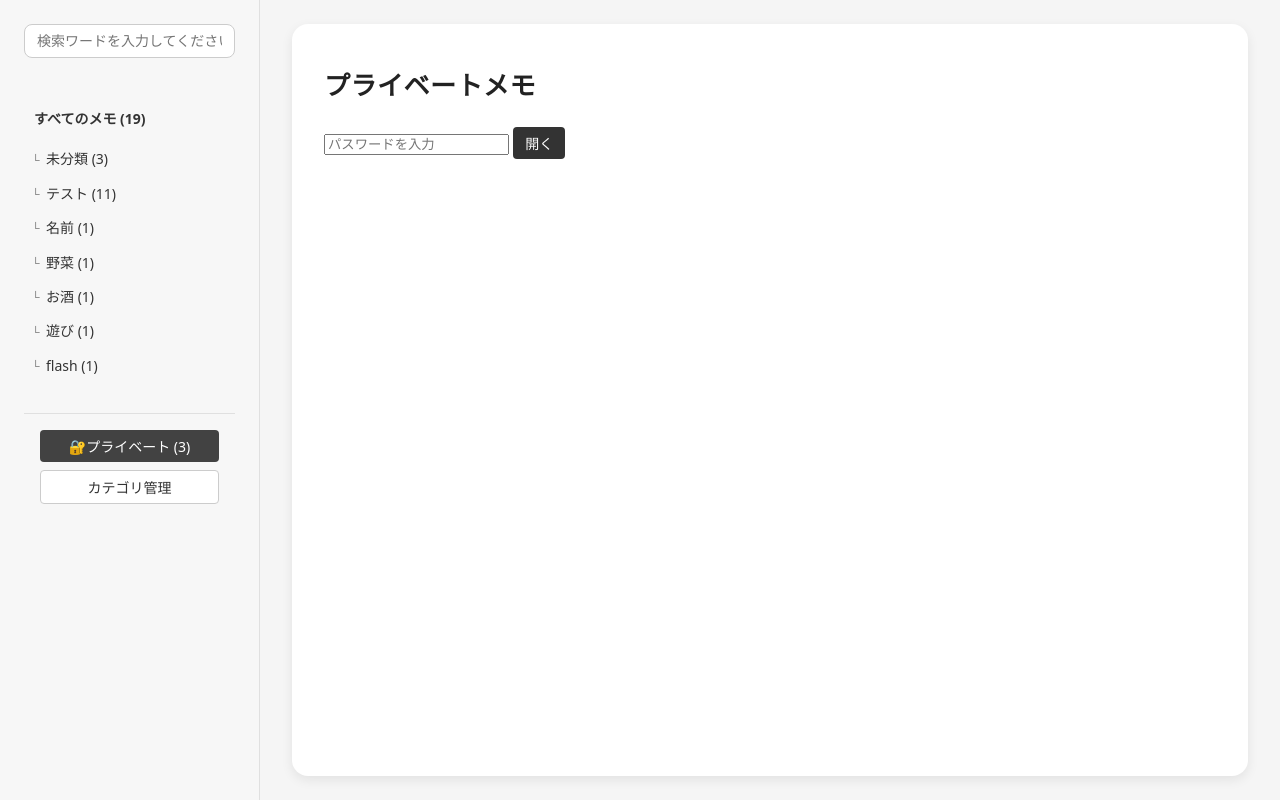
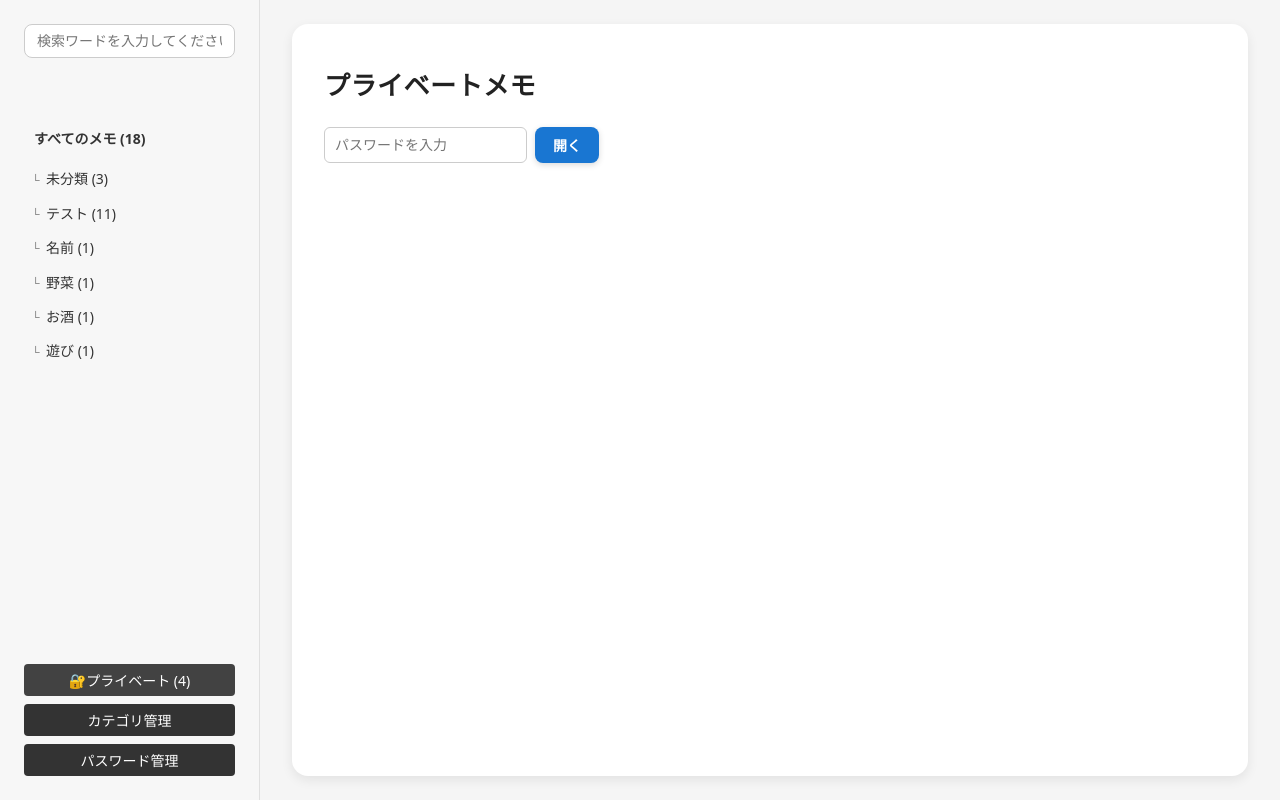
Before and after one commit to yuuki-hiroshima/memo-application, a Flask app: page /private in a window 1280 px wide. Run offline with Flask 3, Linux system fonts and the light colour scheme.

Commit message:
パスワード変更機能実装

```diff
--- a/data/memos.json
+++ b/data/memos.json
@@ -193,8 +193,8 @@
     "title": "flashの確認",
     "body": "flashの確認",
     "category": "flash",
-    "is_private": false,
+    "is_private": true,
     "created_at": "2025-12-03T22:14:40.544213",
-    "updated_at": "2025-12-03T22:14:57.686667"
+    "updated_at": "2025-12-04T21:46:42.107642"
   }
 ]
--- /dev/null
+++ b/data/settings.json
@@ -0,0 +1,3 @@
+{
+  "private_password": "0000"
+}
--- a/json_io.py
+++ b/json_io.py
@@ -6,6 +6,7 @@ import json
 BASE_DIR = os.path.dirname(os.path.abspath(__file__))
 MEMOS_PATH = os.path.join(BASE_DIR, "data", "memos.json")
 CATEGORIES_PATH = os.path.join(BASE_DIR, "data", "categories.json")
+SETTINGS_PATH = os.path.join(BASE_DIR, "data", "settings.json")
 
 def load_memos(filepath):
     try:
@@ -69,3 +70,35 @@ def save_categories(filepath, category_list):
 
     except Exception as e:
         print(f"書き込み中にエラーが起きました: {e}")
+
+
+def load_settings(filepath):
+    """アプリ全体の設定（辞書）を読み込む。なければ空の dict を返す。"""
+    try:
+        with open(filepath, "r", encoding="utf-8") as f:
+           settings = json.load(f)
+           if not isinstance(settings, dict):
+               return {}
+           return settings
+    except FileNotFoundError:
+        return {}
+    except json.JSONDecodeError as e:
+        print(f"settings.json のデータが破損しています: {e}")
+        return {}
+    except Exception as e:
+        print(f"設定ロード中にエラーが発生しました: {e}")
+        return {}
+
+def save_settings(filepath, settings_dict):
+    """設定を辞書のまま JSON に保存する。"""
+    try:
+        dirpath = os.path.dirname(filepath)
+        os.makedirs(dirpath, exist_ok=True)
+        tmp_path = os.path.join(dirpath, ".settings.tmp")
+
+        with open(tmp_path, "w", encoding="utf-8") as f:
+            json.dump(settings_dict, f, ensure_ascii=False, indent=2)
+
+        os.replace(tmp_path, filepath)
+    except Exception as e:
+        print(f"設定書き込み中にエラーが起きました: {e}")
--- a/static/style.css
+++ b/static/style.css
@@ -18,6 +18,8 @@ body {
   padding: 24px;
   box-sizing: border-box;
   border-right: 1px solid #e0e0e0;
+  display: flex;
+  flex-direction: column;
 }
 
 /* サイドバー内の検索ボックス */
@@ -43,6 +45,8 @@ body {
   padding: 0;
   margin: 16px 0 0;
   font-size: 14px;
+  flex: 1;
+  overflow-y: auto;
 }
 
 /* すべてのメモ部分 */
@@ -427,13 +431,6 @@ table td {
   text-align: center;
 }
 
-/* サイドバー下部のフッター */
-.sidebar-footer {
-  margin-top: 24px;
-  padding: 16px;
-  border-top: 1px solid #e0e0e0;
-}
-
 /* サイドバー用のカテゴリ管理ボタン */
 .sidebar-category-button {
   width: 100%;
@@ -444,10 +441,15 @@ table td {
 
 /* サイドバー下部のボタンエリア */
 .sidebar-footer {
-  margin-top: 32px;        /* フォルダリストとの間に十分な余白 */
+  margin-top: 16px;        /* フォルダリストとの間に十分な余白 */
   display: flex;
   flex-direction: column;  /* 上下に並べる */
   gap: 8px;                /* ボタン同士の間隔 */
+}
+
+.sidebar-footer-button {
+  width: 100%;
+  text-align: center;
 }
 
 /* 下部ボタンは横幅いっぱい & 中央寄せ */
@@ -475,3 +477,19 @@ table td {
 .sidebar-category-button:hover {
   background-color: #f5f5f5;
 }
+
+/* プライベート パスワード入力欄 */
+.private-password-input {
+  height: 36px;
+  padding: 0 10px;
+  border-radius: 6px;
+  border: 1px solid #ccc;
+  font-size: 14px;
+  box-sizing: border-box;
+}
+
+.private-password-form {
+  display: flex;
+  gap: 8px;
+  align-items: center;
+}
--- a/templates/private.html
+++ b/templates/private.html
@@ -18,9 +18,9 @@
 
   {# ロック中：パスワード入力フォームだけ表示 #}
   {% if not memos %}
-    <form method="POST" action="/private">
-      <input type="password" name="password" placeholder="パスワードを入力">
-      <button type="submit" class="button">開く</button>
+    <form method="POST" action="/private" class="private-password-form">
+      <input type="password" name="password" placeholder="パスワードを入力" class="private-password-input">
+      <button type="submit" class="button button-primary">開く</button>
     </form>
 
   {# ロック解除後：プライベートメモ一覧を表示 #}
--- a/templates/sidebar.html
+++ b/templates/sidebar.html
@@ -20,8 +20,7 @@
 </ul>
 
 <div class="sidebar-footer">
-  <a href="/private" class="button button-secondary">🔐プライベート ({{ private_count }})</a>
-  <a href="/categories" class="button sidebar-category-button">
-    カテゴリ管理
-  </a>
+  <a href="/private" class="button button-secondary sidebar-footer-button">🔐プライベート ({{ private_count }})</a>
+  <a href="/categories" class="button sidebar-footer-button">カテゴリ管理</a>
+  <a href="/password" class="button sidebar-footer-button">パスワード管理</a>
 </div>
--- a/web_app.py
+++ b/web_app.py
@@ -1,11 +1,10 @@
 from flask import Flask, request, render_template, redirect, flash, session
 from memo_core import create_memo, list_memos, update_memo, delete_memo, move_memos, rename_category, delete_category
-from json_io import MEMOS_PATH, CATEGORIES_PATH, load_memos, load_categories, save_categories
+from json_io import MEMOS_PATH, CATEGORIES_PATH, SETTINGS_PATH, load_memos, load_categories, save_categories, load_settings, save_settings
 import datetime
 
 app = Flask(__name__)
 app.secret_key = "my_secret_key"
-
 
 # sidebar
 def build_sidebar_context():
@@ -68,6 +67,26 @@ def build_sidebar_context():
         "sidebar_categories": sidebar_categories,
     }
 
+# load_private_password
+DEFAULT_PRIVATE_PASSWORD = "0000"
+def get_private_password():
+    """settings.json から現在のプライベートパスワードを取得。なければ初期値で作る。"""
+    settings = load_settings(SETTINGS_PATH)
+    pw = settings.get("private_password")
+
+    if not pw:
+        pw = DEFAULT_PRIVATE_PASSWORD
+        settings["private_password"] = pw
+        save_settings(SETTINGS_PATH, settings)
+
+    return pw
+
+# save_private_password
+def set_private_password(new_password: str):
+    """新しいパスワードを settings.json に保存する。"""
+    settings = load_settings(SETTINGS_PATH)
+    settings["private_password"] = new_password
+    save_settings(SETTINGS_PATH, settings)
 
 # add
 @app.route("/", methods=["GET"])
@@ -123,7 +142,7 @@ def show_memo_list():
     elif category == "未分類":
         target_memos = [
             m for m in public_memos
-            if not (m.get("category") or "").strip()
+            if (m.get("category") or "").strip() in ("", "未分類")
         ]
 
     else:
@@ -435,13 +454,42 @@ def show_categories():
         return redirect("/categories")
 
 
-PRIVATE_PASSWORD = "test"
+# パスワード変更画面（プライベートフォルダ用）
+@app.route("/password", methods=["GET", "POST"])
+def manege_password():
+    sidebar_ctx = build_sidebar_context()
+
+    if request.method == "GET":
+        return render_template("password.html", **sidebar_ctx)
+
+    current = (request.form.get("current_password") or "").strip()
+    new1 = (request.form.get("new_password") or "").strip()
+    new2 = (request.form.get("new_password_confirm") or "").strip()
+
+    if current != get_private_password():
+        flash("現在のパスワードが違います。")
+        return redirect("/password")
+
+    if not new1:
+        flash("新しいパスワードを入力してください。")
+        return redirect("/password")
+
+    if new1 != new2:
+        flash("新しいパスワード（確認）が一致しません。")
+        return redirect("/password")
+
+    set_private_password(new1)
+    session["private_unlocked"] = False
+
+    flash("パスワードを変更しました。再度プライベートを開くには、新しいパスワードを入力してください。")
+    return redirect("/private")
+
 # プライベートフォルダ
 @app.route("/private", methods=["GET", "POST"])
 def private_memos():
     if request.method == "POST":
         password = request.form.get("password", "")
-        if password == PRIVATE_PASSWORD:
+        if password == get_private_password():
             session["private_unlocked"] = True
         else:
             flash("パスワードが違います。")
```
Also changed, not shown: templates/password.html (added, +38 -0 lines).
